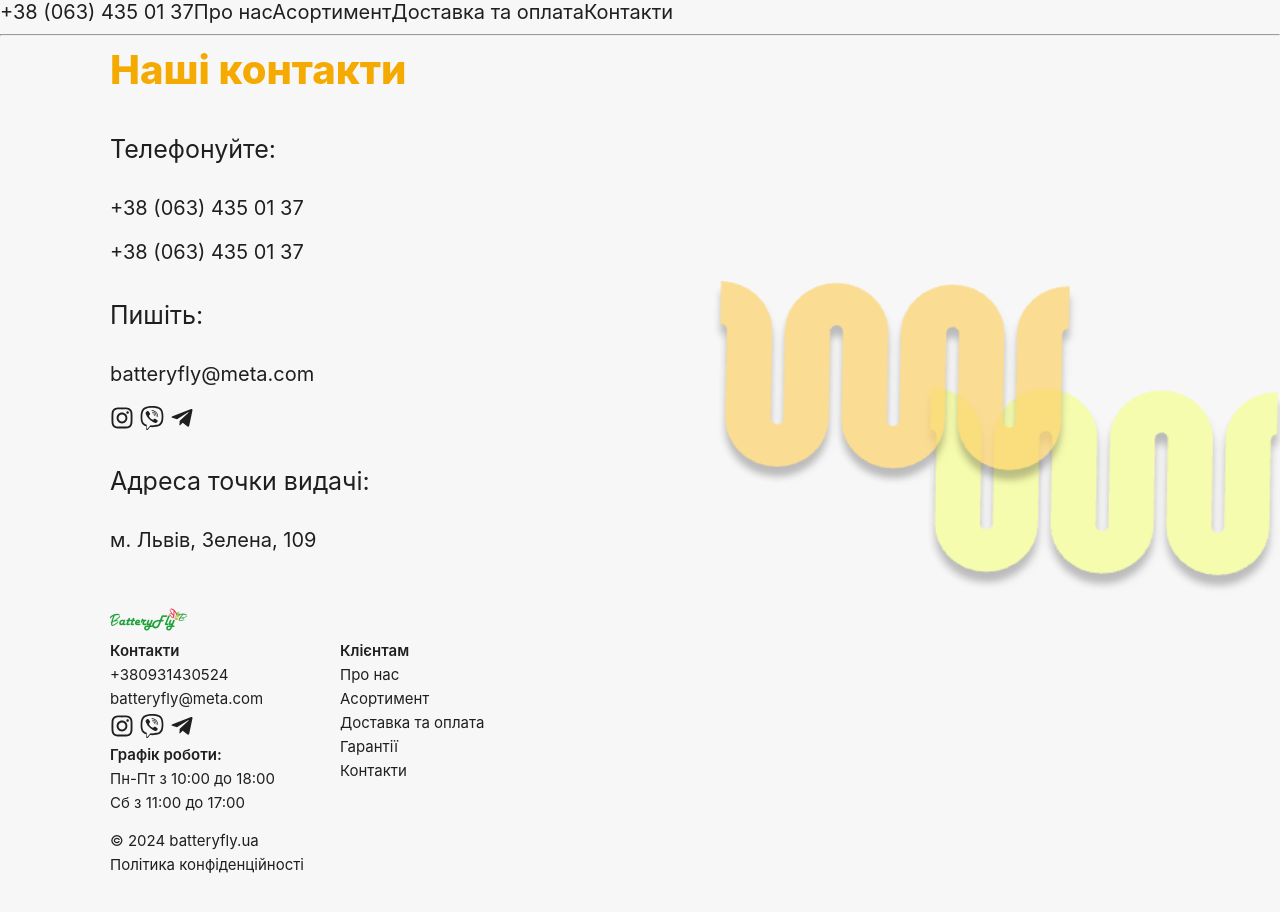
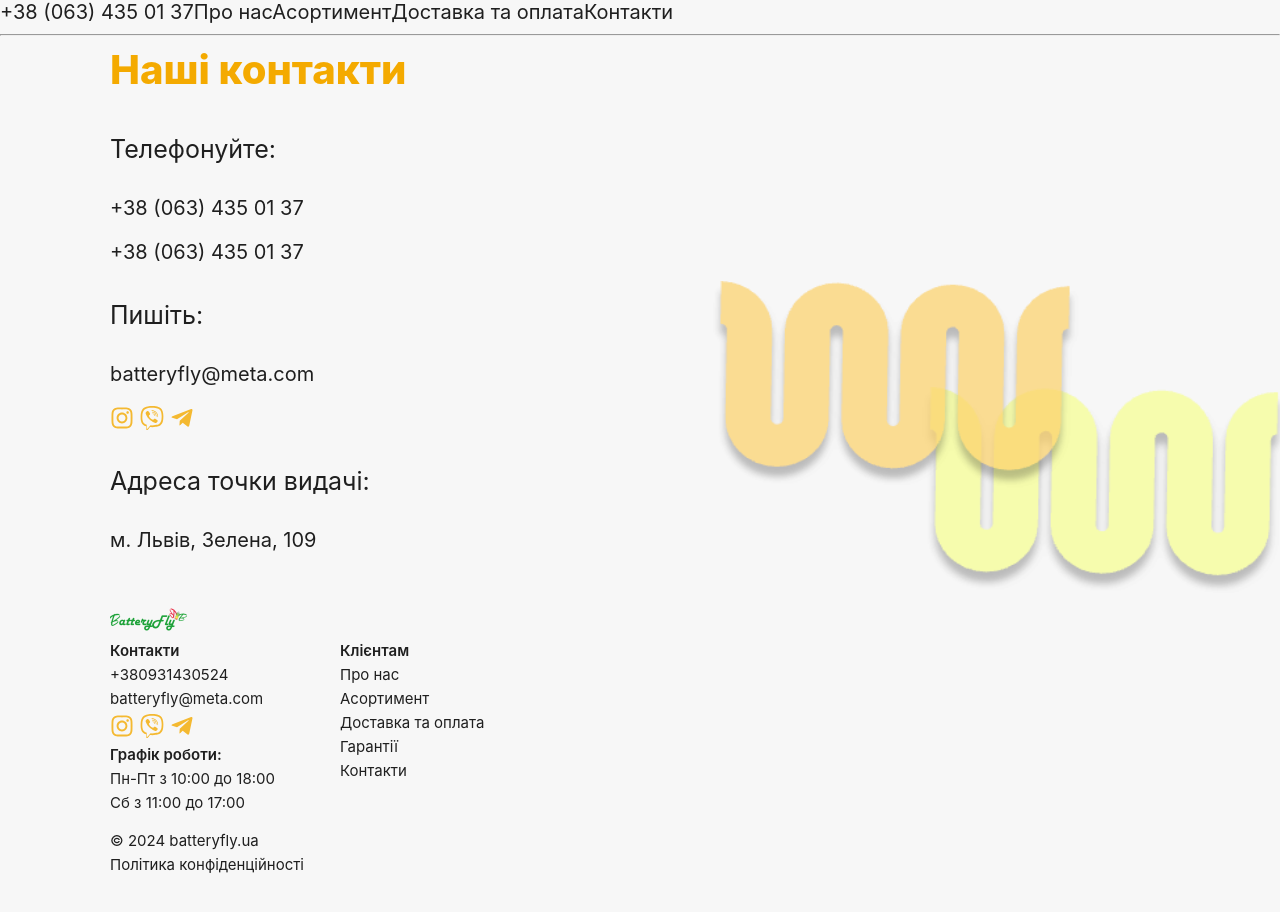
Before and after one commit to va7ul/Battery_Fly_Frontend, a React (Create React App) app: page /Battery_Fly_Frontend/contacts in a window 1280 px wide. Shown: the top 912 px of the page. Built offline with nearby package versions, Linux system fonts and the light colour scheme.

Commit message:
fix_css_for_item

```diff
--- a/src/components/SocialMedia/SocialMedia.styled.js
+++ b/src/components/SocialMedia/SocialMedia.styled.js
@@ -11,16 +11,15 @@ export const List = styled.ul`
 `;
 
 export const Item = styled.li`
-  /* color: ${props => props.theme.colors.secondary};
-  opacity: 0.7; */
-  transition: 250ms cubic-bezier(0.4, 0, 0.2, 1);
+  color: ${props => props.theme.colors.secondary};
+  opacity: 0.8;
+  transition: ${props => props.theme.transition.main};
   cursor: pointer;
   display: block;
   height: 20px;
 
   &:hover {
     opacity: 1;
-    color: ${props => props.theme.colors.secondary};
     transform: scale(1.05);
   }
 
```
